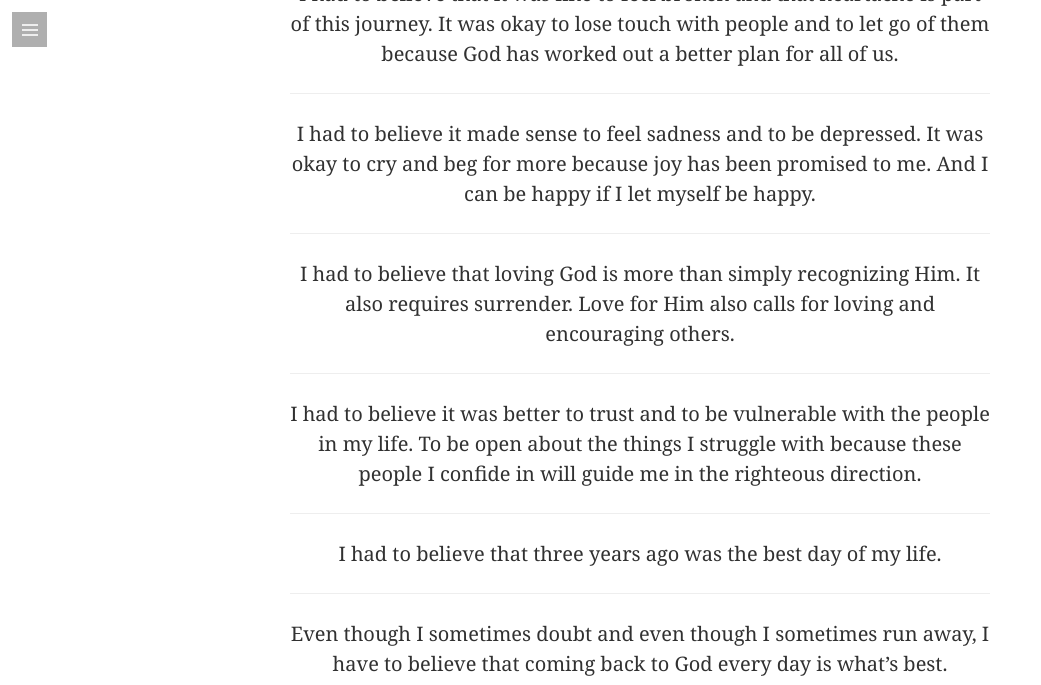
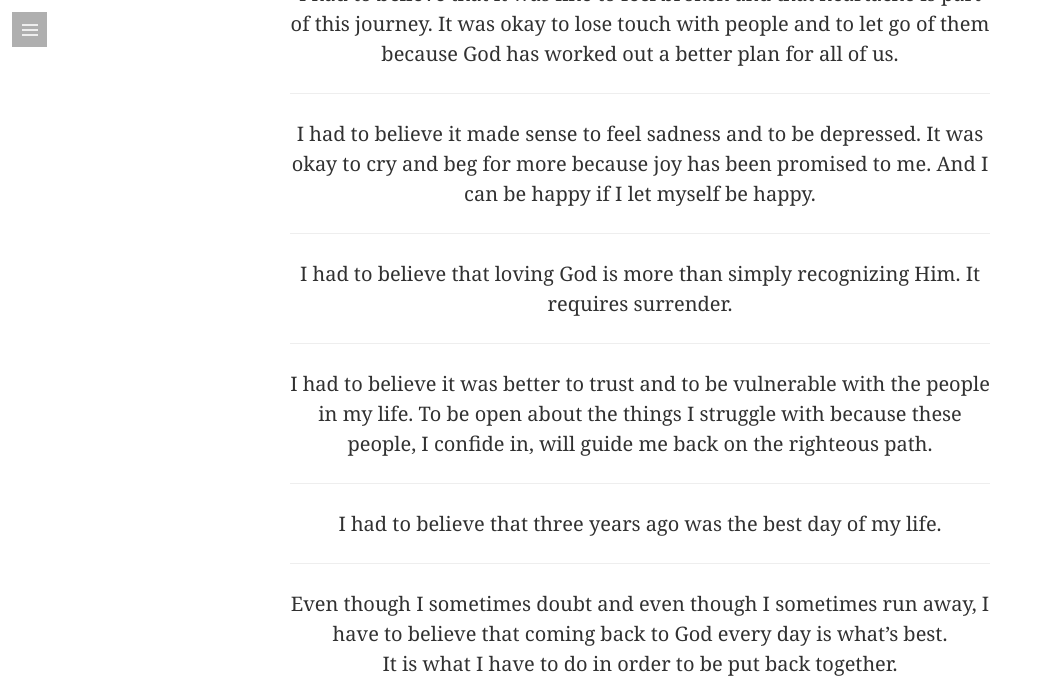
Before and after one commit to thejohnsullivan/McLeian, a Jekyll site: the page built from _posts/2016-06-10-three-years.md, in a window 1280 px wide and 900 px high, scrolled down 6585 px, cut to the strip 0-685 px from the top of the window. Shown: the whole strip, without its empty margins (0-1041 px from the left). Built offline with Jekyll 4.4.1, drawn with Linux system fonts in a browser that asks for light colours; some web fonts are replaced; comment, search, counter and statistics services are not loaded.

Commit message:
Update 2016-06-10-three-years.md

```diff
--- a/_posts/2016-06-10-three-years.md
+++ b/_posts/2016-06-10-three-years.md
@@ -96,9 +96,9 @@
 ***
 <center>I had to believe it made sense to feel sadness and to be depressed. It was okay to cry and beg for more because joy has been promised to me. And I can be happy if I let myself be happy.</center>
 ***
-<center>I had to believe that loving God is more than simply recognizing Him. It also requires surrender. Love for Him also calls for loving and encouraging others.</center>
+<center>I had to believe that loving God is more than simply recognizing Him. It requires surrender.</center>
 ***
-<center>I had to believe it was better to trust and to be vulnerable with the people in my life. To be open about the things I struggle with because these people I confide in will guide me in the righteous direction.</center>
+<center>I had to believe it was better to trust and to be vulnerable with the people in my life. To be open about the things I struggle with because these people, I confide in, will guide me back on the righteous path.</center>
 ***
 <center>I had to believe that three years ago was the best day of my life.</center>
 ***
```
